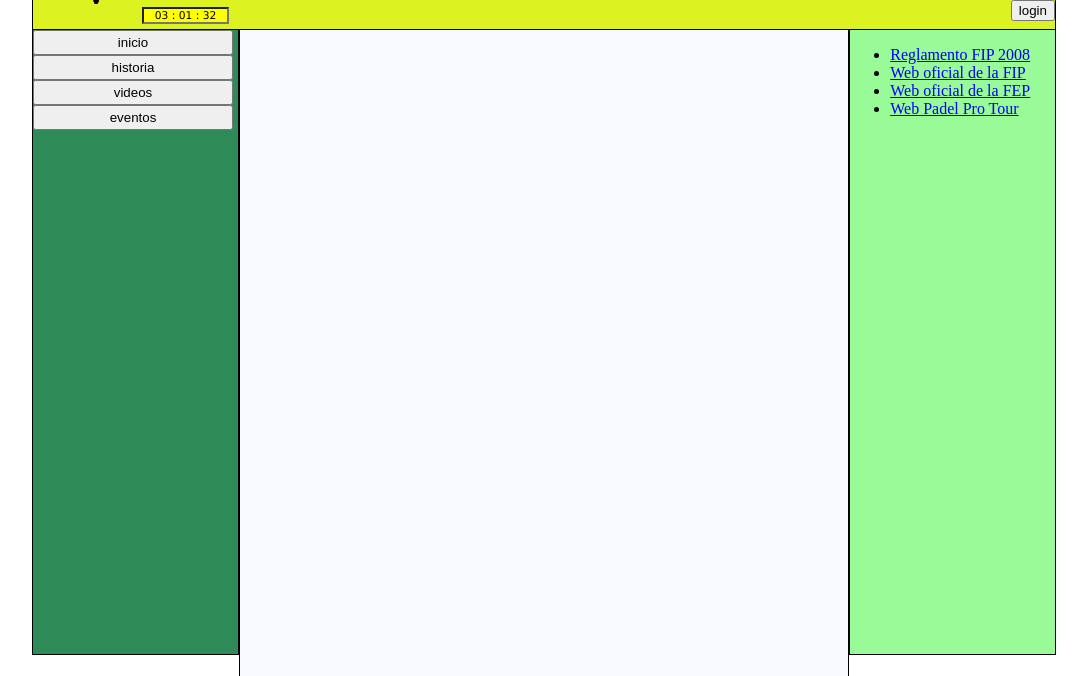
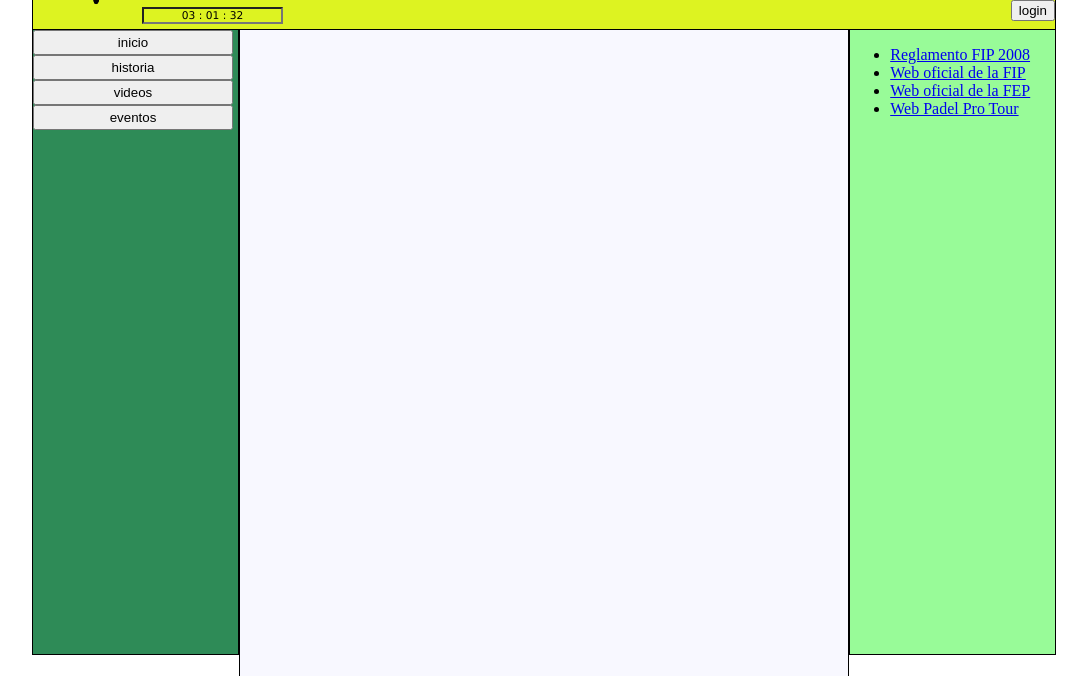
Before and after one commit to rafavermo/padelbook, a PHP site: page / in a window 1280 px wide. Shown: the part 171-847 px from the top of the page, without its empty margins (96-1183 px from the left). Run offline with PHP 8.4, Linux system fonts and the light colour scheme; data that the repository does not hold is empty.

Commit message:
Eliminado los atributos de cabecera fina e incluidos en CSS

```diff
--- a/trunk/cabecera_fina.php
+++ b/trunk/cabecera_fina.php
@@ -1,4 +1,4 @@
-<form name="form_reloj" id="form_reloj" style="display:inline;">  <input type="text" name="reloj" id="reloj" size="10" style="background-color : Yellow; color : Black; font-family : Verdana, Arial, Helvetica; font-size : 8pt; text-align : center;" onfocus="window.document.form_reloj.reloj.blur()"> <!-- La funcion blur() es para que no se ponga el foco del raton en el reloj ya que es un input tipo text --> </form>
+<form name="form_reloj" id="form_reloj" style="display:inline;">  <input type="text" name="reloj" id="reloj" onfocus="window.document.form_reloj.reloj.blur()"> <!-- La funcion blur() es para que no se ponga el foco del raton en el reloj ya que es un input tipo text --> </form>
 
 <?php
 if(isset($_SESSION["usuario"]) && $_SESSION["usuario"]!="" ){
```
